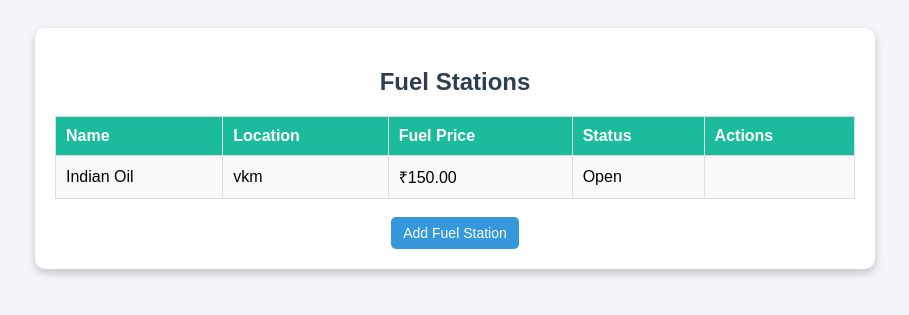
After one commit to Aiswarya2316/On-Road-Fuel-Demand-App, a Django app: page /fuel-stations/ in a window 1280 px wide. The commit adds this page. Shown: the top 315 px of the page, without its empty margins (185-1094 px from the left). Run offline with Django 5.2, Linux system fonts and the light colour scheme; data comes from the database, SQL or seed files in the repository.

Commit message:
home page session completed

```diff
--- a/project/app/models.py
+++ b/project/app/models.py
@@ -57,7 +57,7 @@ class FuelStation(models.Model):
         return self.name
 
 class Booking(models.Model):
-    user = models.ForeignKey(User, on_delete=models.CASCADE)
+    customer = models.ForeignKey(Customer, on_delete=models.CASCADE)
     fuel_station = models.ForeignKey(FuelStation, on_delete=models.CASCADE)
     fuel_type = models.CharField(max_length=50)
     amount = models.DecimalField(max_digits=7, decimal_places=2)
@@ -68,7 +68,7 @@ class Booking(models.Model):
         return f"{self.user.username} - {self.fuel_type} - {self.amount}"
 
 class FuelConsumption(models.Model):
-    user = models.ForeignKey(User, on_delete=models.CASCADE)
+    customer = models.ForeignKey(Customer, on_delete=models.CASCADE)
     distance_covered = models.DecimalField(max_digits=6, decimal_places=2)
     fuel_used = models.DecimalField(max_digits=5, decimal_places=2)
     trip_date = models.DateField(auto_now_add=True)
@@ -77,7 +77,7 @@ class FuelConsumption(models.Model):
         return f"{self.user.username} - {self.distance_covered} km"
 
 class Notification(models.Model):
-    user = models.ForeignKey(User, on_delete=models.CASCADE)
+    customer = models.ForeignKey(Customer, on_delete=models.CASCADE)
     message = models.TextField()
     created_at = models.DateTimeField(auto_now_add=True)
     is_read = models.BooleanField(default=False)
--- a/project/app/urls.py
+++ b/project/app/urls.py
@@ -11,6 +11,10 @@ urlpatterns = [
     path('adminhome',views.adminhome,name='adminhome'),
     path('customerhome',views.customerhome,name='customerhome'),
     path('deliveryboyhome',views.deliveryboyhome,name='deliveryboyhome'),
+    path('add-fuel-station/', views.add_fuel_station, name='add_fuel_station'),
+    path('fuel-stations/', views.fuel_station_list, name='fuel_station_list'),
+    path('viewusers/', views.viewusers, name='viewusers'),
+
 
 
 
--- a/project/app/views.py
+++ b/project/app/views.py
@@ -104,3 +104,44 @@ def customerhome(request):
 
 def deliveryboyhome(request):
     return render(request,'deliveryboy/deliveryboyhome.html')
+
+
+
+
+
+
+
+
+from django.shortcuts import render, redirect
+from django.contrib import messages
+from .forms import FuelStationForm
+from .models import FuelStation
+
+def add_fuel_station(request):
+    if request.method == "POST":
+        form = FuelStationForm(request.POST)
+        if form.is_valid():
+            form.save()
+            messages.success(request, "Fuel station added successfully!")
+            return redirect('fuel_station_list')
+    else:
+        form = FuelStationForm()
+    return render(request, 'admin/add_fuel_station.html', {'form': form})
+
+
+
+
+
+def fuel_station_list(request):
+    """View to list all fuel stations"""
+    stations = FuelStation.objects.all()
+    return render(request, 'admin/fuel_station_list.html', {'stations': stations})
+
+
+
+
+
+
+def viewusers(request):
+    usrs=Customer.objects.all()
+    return render(request,'admin/viewusers.html',{'usrs':usrs})
--- /dev/null
+++ b/project/templates/admin/fuel_station_list.html
@@ -0,0 +1,99 @@
+<!DOCTYPE html>
+<html lang="en">
+<head>
+    <meta charset="UTF-8">
+    <meta name="viewport" content="width=device-width, initial-scale=1.0">
+    <title>Fuel Stations</title>
+    <style>
+        body {
+            font-family: Arial, sans-serif;
+            background: #f4f4f9;
+            text-align: center;
+            padding: 20px;
+        }
+
+        .container {
+            max-width: 800px;
+            margin: auto;
+            background: white;
+            padding: 20px;
+            border-radius: 10px;
+            box-shadow: 0px 4px 10px rgba(0, 0, 0, 0.2);
+        }
+
+        h2 {
+            color: #2c3e50;
+        }
+
+        table {
+            width: 100%;
+            border-collapse: collapse;
+            margin-top: 10px;
+        }
+
+        th, td {
+            border: 1px solid #ddd;
+            padding: 10px;
+            text-align: left;
+        }
+
+        th {
+            background: #1abc9c;
+            color: white;
+        }
+
+        tr:nth-child(even) {
+            background: #f9f9f9;
+        }
+
+        .btn {
+            display: inline-block;
+            padding: 8px 12px;
+            color: white;
+            background: #3498db;
+            text-decoration: none;
+            border-radius: 5px;
+            font-size: 14px;
+        }
+
+        .btn:hover {
+            background: #2980b9;
+        }
+    </style>
+</head>
+<body>
+
+    <div class="container">
+        <h2>Fuel Stations</h2>
+
+        {% if stations %}
+            <table>
+                <tr>
+                    <th>Name</th>
+                    <th>Location</th>
+                    <th>Fuel Price</th>
+                    <th>Status</th>
+                    <th>Actions</th>
+                </tr>
+                {% for station in stations %}
+                <tr>
+                    <td>{{ station.name }}</td>
+                    <td>{{ station.location }}</td>
+                    <td>₹{{ station.fuel_price }}</td>
+                    <td>{% if station.is_open %} Open {% else %} Closed {% endif %}</td>
+                    <td>
+                        {% comment %} <a href="{% url 'book_fuel' station.id %}" class="btn">Book Fuel</a> {% endcomment %}
+                    </td>
+                </tr>
+                {% endfor %}
+            </table>
+        {% else %}
+            <p>No fuel stations available.</p>
+        {% endif %}
+
+        <br>
+        <a href="{% url 'add_fuel_station' %}" class="btn">Add Fuel Station</a>
+    </div>
+
+</body>
+</html>
--- a/project/templates/customer/customerhome.html
+++ b/project/templates/customer/customerhome.html
@@ -182,7 +182,7 @@
             <li><a href="#">Shop</a></li>
             <li><a href="#">Cart</a></li>
             <li><a href="#">Orders</a></li>
-            <li><a href="#">Contact</a></li>
+            <li><a href="../logout">Logout</a></li>
         </ul>
     </div>
 
```
Also changed, not shown: project/app/forms.py (+12 -0 lines), project/templates/admin/add_fuel_station.html (added, +85 -0 lines), project/templates/admin/adminhome.html (+4 -4 lines), project/templates/admin/viewusers.html (added, +101 -0 lines), project/app/migrations/0002_remove_booking_user_remove_fuelconsumption_user_and_more.py (added), project/db.sqlite3.
